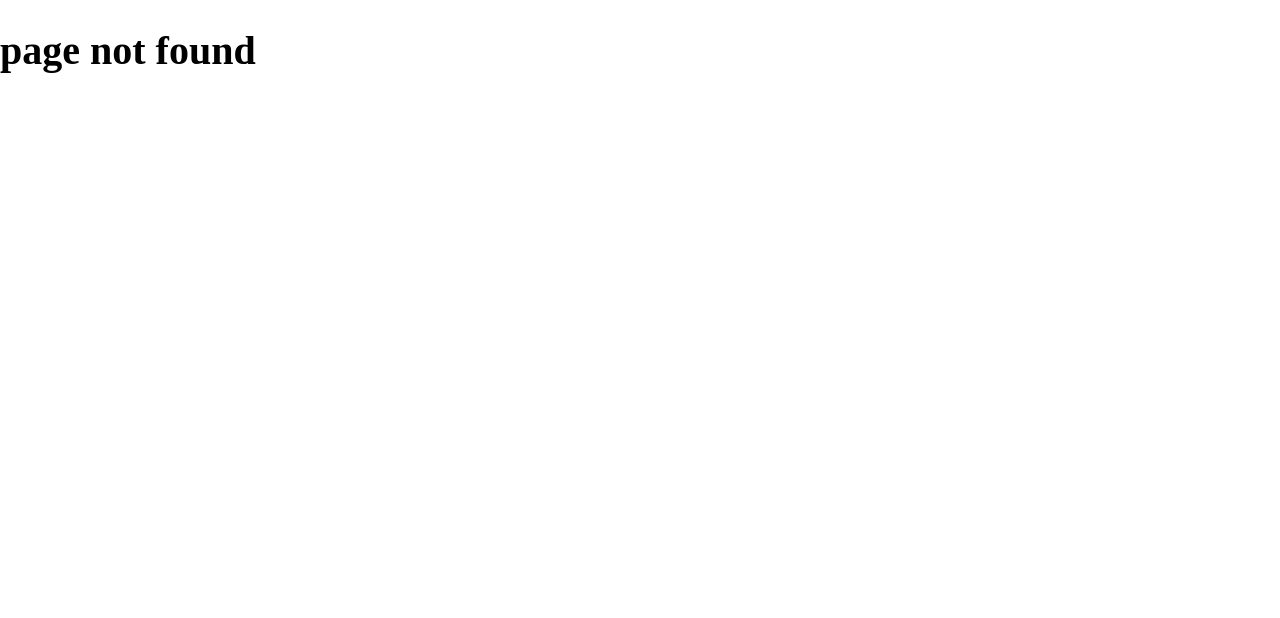
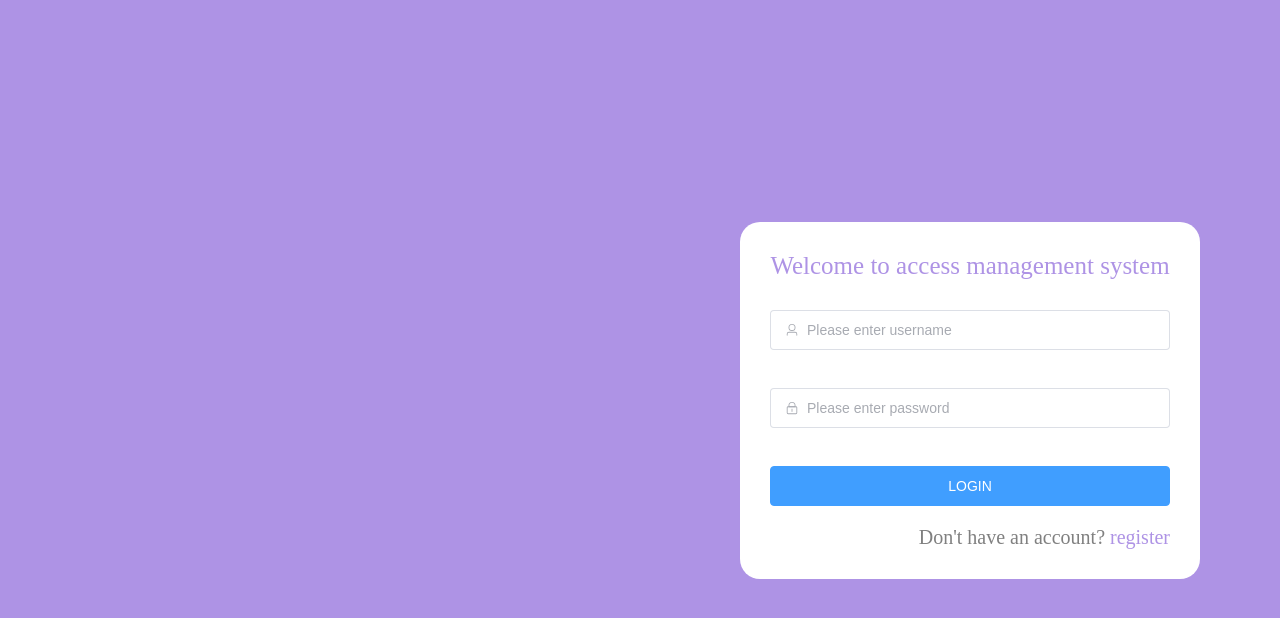
Before and after one commit to GilenW/AdminVista, a Vue app in the folder vue-project/: page /login in a window 1280 px wide. Before the commit this address led to /404. Shown: the top 618 px of the page. Built offline with nearby package versions, Linux system fonts and the light colour scheme.

Commit message:
front end login page

```diff
--- a/vue-project/src/assets/global.css
+++ b/vue-project/src/assets/global.css
@@ -7,4 +7,5 @@
  :root{
    --primary-color: #ae93e5;
    --buton--active-color: #e3deee;
+   --login-backg-color: #ae93e5;
  }
--- a/vue-project/src/router/index.js
+++ b/vue-project/src/router/index.js
@@ -6,10 +6,12 @@ import RouterVuePractice from '@/views/RouterVuePractice.vue'
 import Manager from '@/views/Manager.vue'
 import Analysis from '@/views/Analysis.vue'
 import Employees from '@/views/Employees.vue'
+import Login from '@/views/Login.vue'
 
 const router = createRouter({
   history: createWebHistory(import.meta.env.BASE_URL),
   routes: [
+
     {
       path: '/',
       redirect: '/manager/home',
@@ -49,6 +51,14 @@ const router = createRouter({
 
       ],
     },
+    {
+      path:'/login',
+      name: 'Login Page',
+      meta:{
+        title: 'Login Page',
+      },
+      component: Login,
+    },
 
     // the follwoing are practice routers
     // {
--- /dev/null
+++ b/vue-project/src/views/Login.vue
@@ -0,0 +1,101 @@
+<template>
+  <div>
+<!--    TODO: add login image-->
+    <div class="login-container">
+
+        <div class="login-box">
+          <div style="padding: 30px; background-color: white; margin-left:
+          100px; border-radius:20px">
+            <div
+              style="margin-bottom: 30px; font-size: 25px; color:
+              var(--primary-color); text-align: center; ">Welcome to
+              access
+              management
+              system</div>
+            <el-form ref="formRef" :rules="data.rules" :model="data.form"
+                     style="width: 400px">
+              <el-form-item prop="username">
+                <el-input size="large" prefix-icon="User"
+                          v-model="data.form.username"
+                          style="margin-bottom: 20px"
+                          placeholder="Please enter username"
+                ></el-input>
+              </el-form-item>
+              <el-form-item prop="password">
+                <el-input prop="password" size="large" prefix-icon="Lock"
+                          v-model="data.form.password" style="margin-bottom: 20px"
+                          placeholder="Please enter password" ></el-input>
+              </el-form-item>
+
+
+            </el-form>
+            <el-button size="large" style="width: 100%; margin-bottom: 20px"
+                       type="primary" @click="login">LOGIN
+            </el-button>
+            <div style="text-align: right; color: grey">Don't have an account? <a
+              style="color:
+            var(--primary-color); text-decoration: none"
+                                          href="/register">register</a>
+            </div>
+          </div>
+          </div>
+    </div>
+  </div>
+</template>
+
+
+<script setup>
+
+import { reactive, ref } from 'vue'
+import request from '@/utils/request.js'
+import { ElMessage } from 'element-plus'
+
+const data =reactive({
+  form: {
+    username: '',
+    password: '',
+  },
+  rules: {
+    username:[{required: true, message: 'Please enter username', trigger: 'blur'}],
+    password:[{required: true, message: 'Please enter password', trigger: 'blur'}],
+  }
+})
+
+
+const formRef = ref()
+
+const login = () => {
+  formRef.value.validate((valid)=>{
+      if(valid){
+        request.post('/login', data.form).then((res) => {
+          if (res.code == '200') {
+            ElMessage.success('Successfully deleted!')
+            loadEmployees()
+          } else {
+            ElMessage.error(res.msg)
+          }
+        })
+      }
+  }
+  )
+}
+</script>
+
+<style scoped>
+.login-container {
+  height: 100vh;
+  background-color: var(--login-backg-color);
+  background-size: cover;
+  background-position: 0 -20px;
+  overflow: hidden;
+}
+.login-box {
+  height: 100%;
+  width: 50%;
+  right: 0;
+  position: absolute;
+  display: flex;
+  align-items: center;
+
+}
+</style>
--- a/vue-project/src/views/Manager.vue
+++ b/vue-project/src/views/Manager.vue
@@ -42,7 +42,7 @@
           <el-icon><UserFilled /></el-icon>
           Account
         </el-menu-item>
-        <el-menu-item>
+        <el-menu-item index="/login">
           <el-icon><SwitchButton /></el-icon>
           Logout
         </el-menu-item>
```
